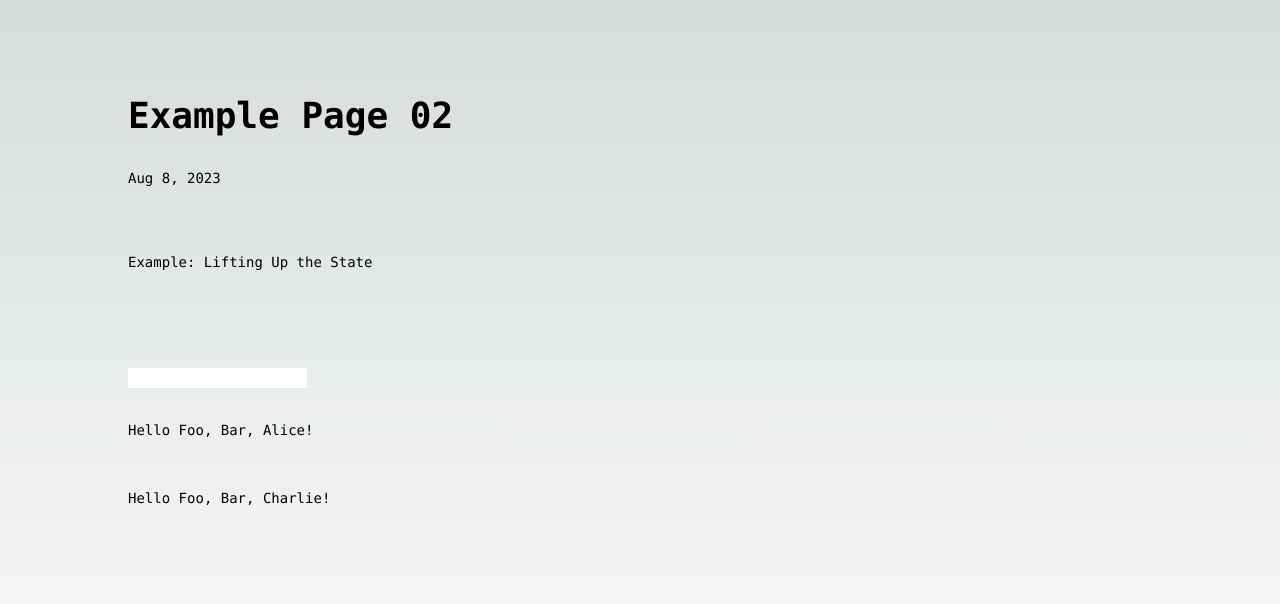
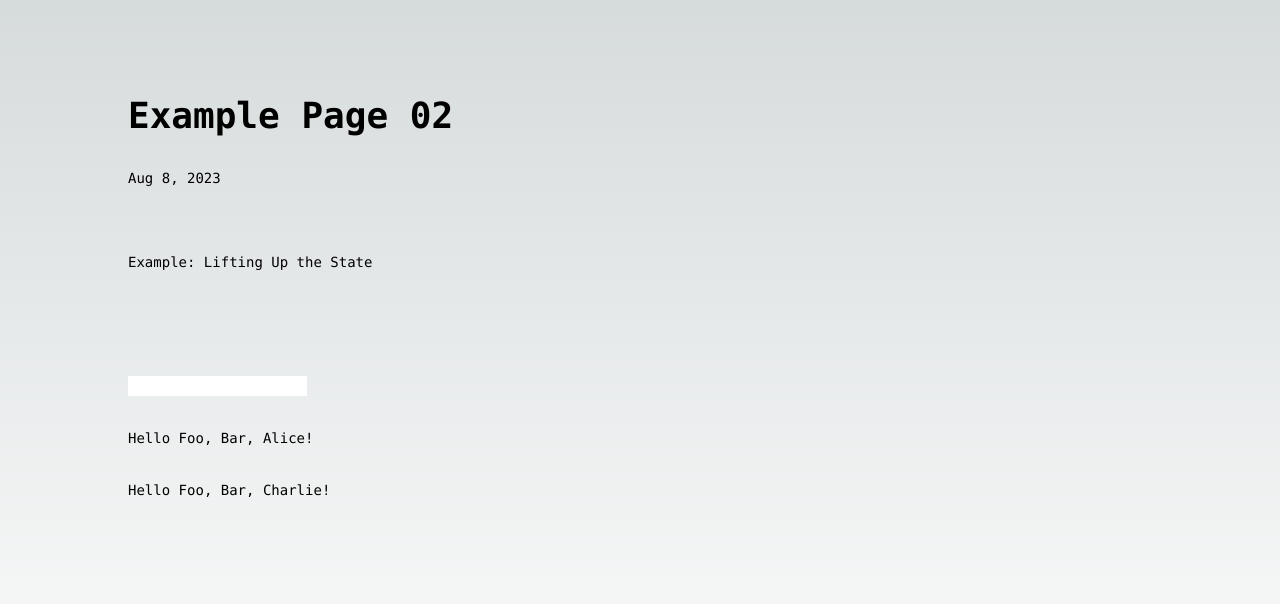
Before and after one commit to destacks/react-examples, a Next.js app: page /example-page-02 in a window 1280 px wide. Shown: the top 604 px of the page. Built offline with nearby package versions, Linux system fonts and the light colour scheme.

Commit message:
Improve styling

```diff
--- a/pages/example-page-02.jsx
+++ b/pages/example-page-02.jsx
@@ -6,7 +6,7 @@ function Input({ foo, bar, name, onInputChange }) {
   const handleChange = (event) => onInputChange(event.target.value);
 
   return (
-    <div style={{ padding: "24px 0" }}>
+    <div className="my-8">
       <input type="text" className="my-8" onChange={handleChange} />
       <div>
         Hello {foo}, {bar}, {name}!
@@ -17,7 +17,7 @@ function Input({ foo, bar, name, onInputChange }) {
 
 function Display({ foo, bar, name }) {
   return (
-    <div style={{ padding: "24px 0" }}>
+    <div className="my-8">
       <div>
         Hello {foo}, {bar}, {name}!
       </div>
```
